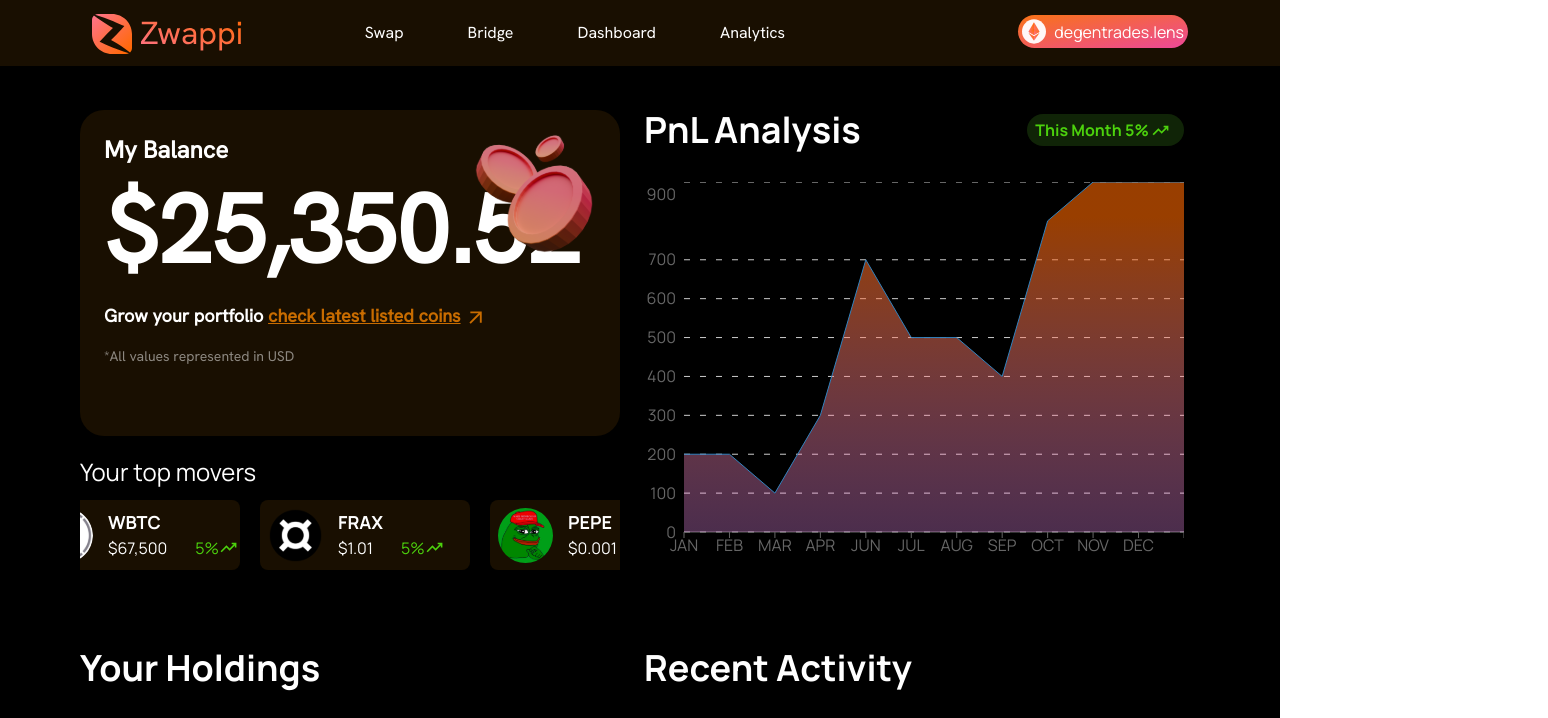
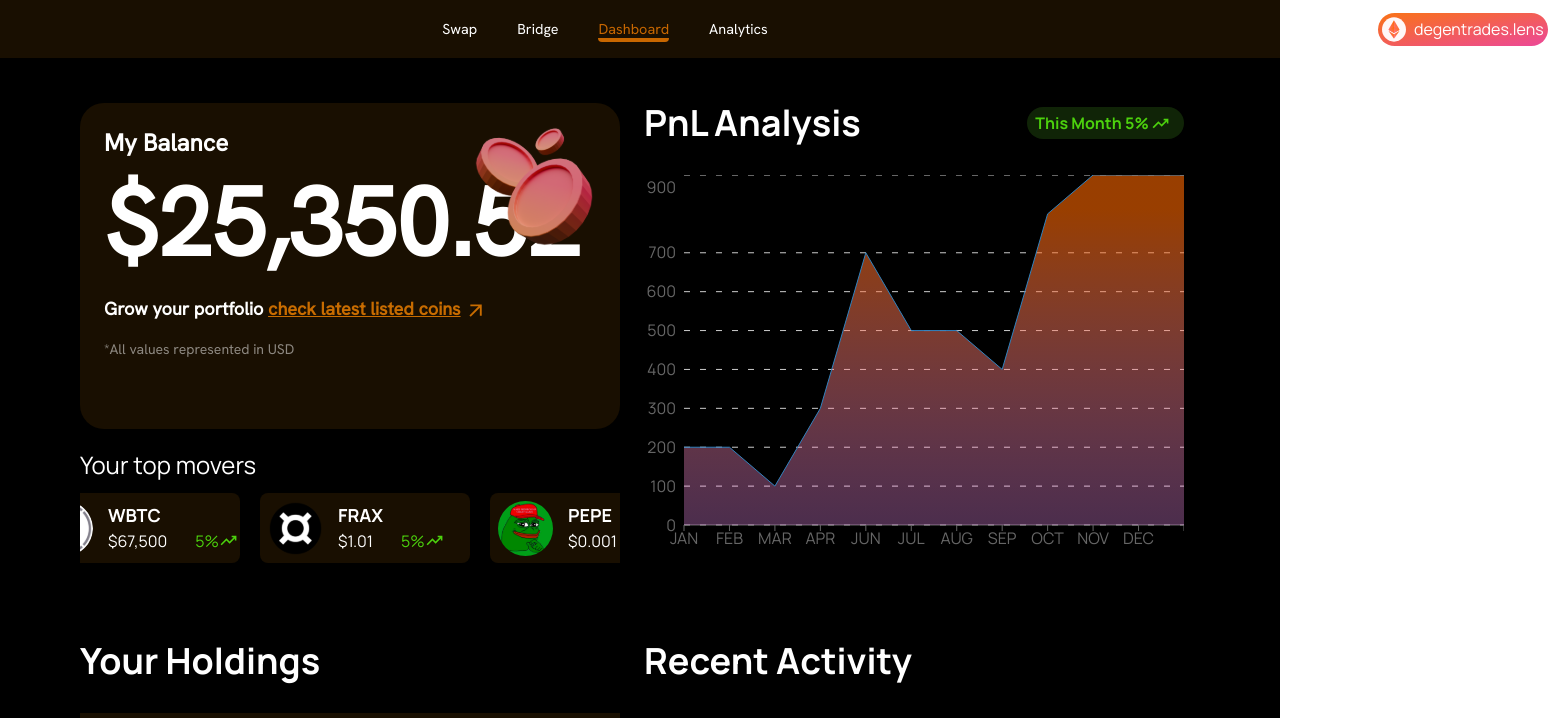
Before and after one commit to Hi-828/test-project-onchain, a Next.js app: page / in a window 1280 px wide. Shown: the top 718 px of the page, 1548 px wide, since content can reach past the window. Built offline with nearby package versions, Linux system fonts and the light colour scheme.

Commit message:
Feedback work:Header

```diff
--- a/package.json
+++ b/package.json
@@ -53,6 +53,7 @@
   "devDependencies": {
     "@babel/preset-typescript": "^7.24.1",
     "encoding": "^0.1.13",
+    "react-icons": "^5.0.1",
     "sharp": "^0.32.6"
   }
 }
--- a/src/components/Header/Logo.js
+++ b/src/components/Header/Logo.js
@@ -4,10 +4,10 @@
 const Logo = () => {
   return (
       <div className="flex items-center h-full">
-        <a>
+        <a className="md:ml-[-540px]">
           <div
             style={{width: "152px", height: "42px" }}
-            className="w-12 md:w-16 overflow-hidden border-solid border-dark dark:border-gray mr-2 md:ml-20"
+            className="w-12 md:w-16 overflow-hidden border-solid border-dark dark:border-gray mr-2 md:ml-40"
           >
             <Image
               src={profileImg}
--- a/src/components/Header/index.js
+++ b/src/components/Header/index.js
@@ -4,87 +4,47 @@
 import Logo from "./Logo";
 import profileImg from "@/public/svgs/p.svg";
 import { useState } from "react";
+import { FiMoreVertical } from 'react-icons/fi';
 
 const Header = () => {
-  const [click, setClick] = useState(false);
+  const [open, setOpen] = useState(false); // State to control visibility of the mobile menu
+  return (
+    <header className="border-b border-gray-300 py-2 bg-[#190f01]">
+      <div className="flex justify-between items-center xl:max-w-7xl xl:mx-auto max-w-full px-[8%] flex-wrap">
+        <Logo />
 
-  const toggle = () => {
-    setClick(!click);
-  };
-
-  const [showNav, setShowNav] = useState(false);
-  const [activeTab, setActiveTab] = useState(""); // Track active tab
-  // Function to handle tab click
-  const handleTabClick = (tabName) => {
-    setActiveTab(tabName); // Set active tab
-    setShowNav(false); // Hide the navigation menu after clicking a tab
-  };
-  return (
-    <header className="flex items-center justify-center p-3 flex-wrap text-white bg-custom-color bg-customdark">
-      <Logo />
-      <button
-        onClick={() => setShowNav(!showNav)}
-        type="button"
-        className="inline-flex p-3 text-white hover:text-gray-300 focus:text-white focus:outline-none lg:hidden ml-auto"
-      >
-        <svg width="6" height="20" viewBox="0 0 4 16" fill="none" xmlns="http://www.w3.org/2000/svg">
-          <path d="M2 16C1.45 16 0.979167 15.8042 0.5875 15.4125C0.195833 15.0208 0 14.55 0 14C0 13.45 0.195833 12.9792 0.5875 12.5875C0.979167 12.1958 1.45 12 2 12C2.55 12 3.02083 12.1958 3.4125 12.5875C3.80417 12.9792 4 13.45 4 14C4 14.55 3.80417 15.0208 3.4125 15.4125C3.02083 15.8042 2.55 16 2 16ZM2 10C1.45 10 0.979167 9.80417 0.5875 9.4125C0.195833 9.02083 0 8.55 0 8C0 7.45 0.195833 6.97917 0.5875 6.5875C0.979167 6.19583 1.45 6 2 6C2.55 6 3.02083 6.19583 3.4125 6.5875C3.80417 6.97917 4 7.45 4 8C4 8.55 3.80417 9.02083 3.4125 9.4125C3.02083 9.80417 2.55 10 2 10ZM2 4C1.45 4 0.979167 3.80417 0.5875 3.4125C0.195833 3.02083 0 2.55 0 2C0 1.45 0.195833 0.979167 0.5875 0.5875C0.979167 0.195833 1.45 0 2 0C2.55 0 3.02083 0.195833 3.4125 0.5875C3.80417 0.979167 4 1.45 4 2C4 2.55 3.80417 3.02083 3.4125 3.4125C3.02083 3.80417 2.55 4 2 4Z" fill="#FFF7F7" />
-        </svg>
-      </button>
-      <div className="w-full flex-grow lg:inline-flex lg:flex-grow lg:w-auto justify-center">
-        <div className="mr-[100px]">
-          <div
-            className={
-              "lg:inline-flex lg:flex-row flex flex-col " +
-              (showNav ? "" : "hidden")
-            }
-          >
-            <a className={
-                "lg:inline-flex lg:w-auto px-3 py-2 rounded mx-5 font-[HankenGroteskRegular] transition-colors duration-300 ease-in-out h-10" +
-                (activeTab === "Swap" ? " border-b-4 border-[#C86C00] text-[#C86C00]" : "")
-              }
-              onMouseEnter={() => setActiveTab("Swap")} // Set active tab when mouse enters
-              onMouseLeave={() => setActiveTab("")} // Reset active tab when mouse leaves
-              onClick={() => handleTabClick("Swap")}
-              style={{ textDecoration: 'none' }}
-            >
+        <FiMoreVertical className="lg:hidden block h-6 w-6 cursor-pointer text-white" onClick={() => setOpen(!open)} />
+        <nav className={`${open ? "block " : "hidden"} lg:flex lg:items-center lg:w-auto w-full `}>
+          <ul className="text-base text-white lg:flex lg:justify-between   font-[HankenGroteskRegular]">
+            <li className="lg:px-5 py-2 text-right md:ml-[-250px]">
+              <a className='rounded hover:border-b-4  hover:text-[#c86700] border-border-color ' style={{ fontSize: "0.9rem" }}>
                 Swap
               </a>
-            <a className={
-              "lg:inline-flex lg:w-auto px-3 py-2 rounded mx-5 font-[HankenGroteskRegular] h-10" +
-              (activeTab === "Bridge" ? " border-b-4 border-[#C86C00] text-[#C86C00]" : "") // Add border-bottom if the tab is active
-            }
-              onMouseEnter={() => setActiveTab("Bridge")} // Set active tab when mouse enters
-              onMouseLeave={() => setActiveTab("")} // Reset active tab when mouse leaves
-              onClick={() => handleTabClick("Bridge")}
-              style={{ textDecoration: 'none' }}
-            >
+            </li>
+            <li className="lg:px-5 py-2 text-right">
+              <a className='rounded hover:border-b-4  hover:text-[#c86700] border-border-color' style={{ fontSize: "0.9rem" }}>
                 Bridge
               </a>
-            <Link href="/" className={
-              "lg:inline-flex lg:w-auto px-3 py-2 rounded mx-5 font-[HankenGroteskRegular] h-10" +
-              (activeTab === "Dashboard" ? " border-b-4 border-[#C86C00]" : "") // Add border-bottom if the tab is active
-            }
-              onClick={() => handleTabClick("Dashboard")}>
-              <p style={{ color: activeTab === "Dashboard" ? "#C86C00" : "" }}>Dashboard</p>
-            </Link>
-            <a className={
-              "lg:inline-flex lg:w-auto px-3 py-2 rounded mx-5 font-[HankenGroteskRegular] h-10" +
-              (activeTab === "Analytics" ? " border-b-4 border-[#C86C00] text-[#C86C00]" : "") // Add border-bottom if the tab is active
-            }
-              onMouseEnter={() => setActiveTab("Analytics")} // Set active tab when mouse enters
-              onMouseLeave={() => setActiveTab("")} // Reset active tab when mouse leaves
-              onClick={() => handleTabClick("Analytics")}
-              style={{ textDecoration: 'none' }}
-            >
+            </li>
+            <li className="lg:px-5 py-2 text-right">
+              <a className='rounded border-b-4 text-[#c86700] hover:border-b-4  hover:text-[#c86700] border-border-color' style={{ fontSize: "0.9rem" }}>
+                Dashboard
+              </a>
+            </li>
+            <li className="lg:px-5 py-2 text-right">
+              <a className='rounded hover:border-b-4  hover:text-[#c86700] border-border-color' style={{ fontSize: "0.9rem" }}>
                 Analytics
               </a>
-          </div>
-        </div>
-      </div>
-      <div className="sm:flex items-center ml-5 mt-[-3px] mr-0 md:mr-20">
+            </li>
+            <li>
+            </li>
+          </ul>
+        </nav>
+        {/* Conditionally render button based on state */}
+        {open ? (
+          <div className="flex items-center ml-5 ">
             <button
-          className="flex items-center rounded-full py-1 px-1 bg-gradient-to-br from-orange-500 to-pink-500 text-white hover:from-orange-500 hover:to-orange-600 hover:bg-gradient-to-tr mt-[-38px] md:mt-[0px] ml-[270px] md:ml-[0px]"
+              className="flex items-center rounded-full py-1 px-1 bg-gradient-to-br from-orange-500 to-pink-500 text-white hover:from-orange-500 hover:to-orange-600 hover:bg-gradient-to-tr mt-[-363px] md:mt-[0px] ml-[270px] md:ml-[0px]"
               style={{ maxWidth: "170px" }} // Adjust the max width of the button
             >
               {/* Conditionally render button content based on screen size */}
@@ -93,7 +53,7 @@
                   style={{ height: "25px", width: "25px" }}
                   src={profileImg}
                   alt="CodeBucks logo"
-              className="w-full h-auto"
+                  className="w-full"
                   priority
                 />
               </div>
@@ -101,6 +61,27 @@
               <span className="hidden sm:inline ml-2">degentrades.lens</span>
             </button>
           </div>
+        ) :
+          <div className="flex items-center ml-5 md:mr-[-370px]">
+            <button
+              className="flex items-center rounded-full py-1 px-1 bg-gradient-to-br from-orange-500 to-pink-500 text-white hover:from-orange-500 hover:to-orange-600 hover:bg-gradient-to-tr mt-[-43px] md:mt-[0px] ml-[270px] md:ml-[0px]"
+              style={{ maxWidth: "170px" }} // Adjust the max width of the button
+            >
+              {/* Conditionally render button content based on screen size */}
+              <div className="w-6 md:w-16 overflow-hidden border-solid border-dark dark:border-gray rounded-bl-lg">
+                <Image
+                  style={{ height: "25px", width: "25px" }}
+                  src={profileImg}
+                  alt="CodeBucks logo"
+                  className="w-full"
+                  priority
+                />
+              </div>
+              {/* Render button text only on non-mobile devices */}
+              <span className="hidden sm:inline ml-2">degentrades.lens</span>
+            </button>
+          </div>}
+      </div>
     </header>
   );
 };
```
Also changed, not shown: 1 other file (tests, documents, lock files or other folders). Lines whose indentation alone changed are shown as unchanged.
